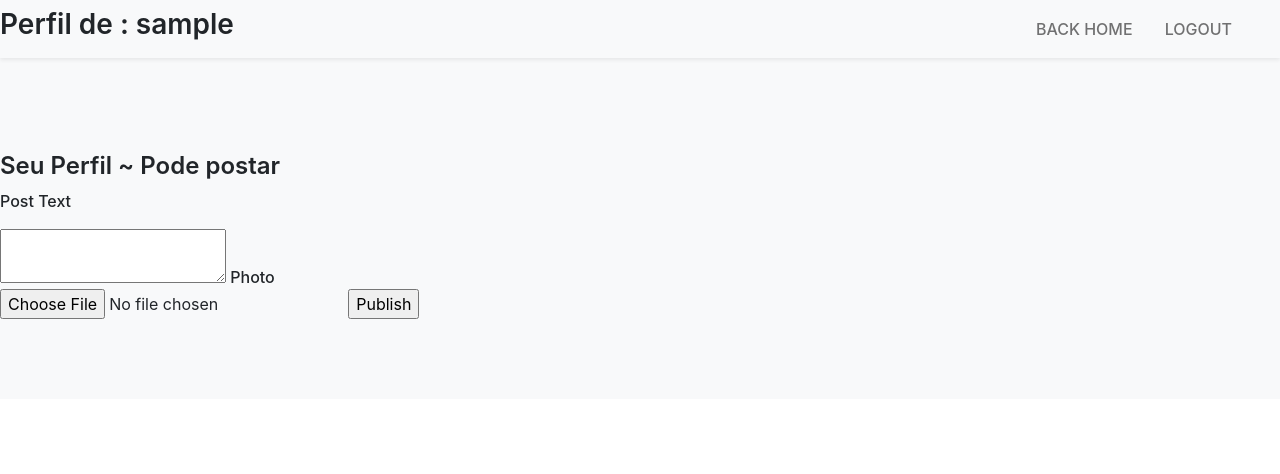
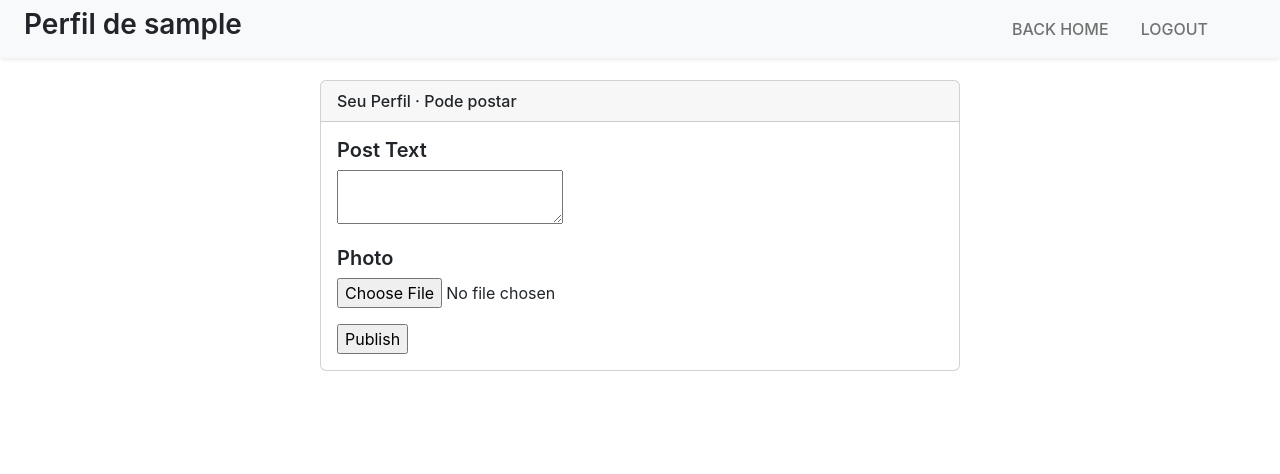
Before and after one commit to mermadom/projeto-instagram-python, a Flask app: page /profile/1 in a window 1280 px wide. Shown: the top 474 px of the page. Run offline with Flask 3, Linux system fonts and the light colour scheme; the visitor is signed in with stand-in values (Sample User, id 1); data comes from the database, SQL or seed files in the repository; data that the repository does not hold is empty; some libraries are stand-ins or nearby versions.

Commit message:
improve layout

```diff
--- a/instagram/templates/profile.html
+++ b/instagram/templates/profile.html
@@ -4,10 +4,9 @@
     Profile of {{ user.username }}
 {% endblock %}
 
-
 {% block body %}
-    <nav class="navbar navbar-expand-lg navbar-light fixed-top shadow-sm">
-        <h3 class="me-lg-3"> Perfil de : {{ user.username }} </h3>
+    <nav class="navbar navbar-expand-lg bg-light fixed-top shadow-sm px-4 py-2">
+        <h3 class="me-4"> Perfil de {{ user.username }} </h3>
         {% if not form %}
             {% if not blocked %}
                 <form method="post" action="{{ url_for('block', friend_id=user.id) }}">
@@ -34,48 +33,39 @@
 
     </nav>
 
-    <header class="masthead">
-        <div>
-            <div class="row gx-5 align-items-center">
-                <div class="col-lg-6">
-                    <!-- Mashead text and app badges-->
-
+    <section class="d-flex flex-column align-items-center">
         {% if form %}
-                        <h4>Seu Perfil ~ Pode postar</h4>
-
-                        <form method="post" enctype="multipart/form-data">
+            <div class="card mb-4" style="width: 40rem;">
+                <div class="card-header">
+                    Seu Perfil · Pode postar
+                  </div>
+                  <form class="card-body" method="post" enctype="multipart/form-data">
                     {{ form.csrf_token }}
-
-                            {{ form.text.label() }}
-                            <p></p>
-                            {{ form.text }}
-
-                            {{ form.photo.label() }}
-                            {{ form.photo }}
-
+                    <h5 class="card-title">{{ form.text.label() }}</h5>
+                    <p class="card-text">{{ form.text }}</p>
+                    <h5 class="card-title">{{ form.photo.label() }}</h5>
+                    <p class="card-text">{{ form.photo }}</p>
                     {{ form.btn() }}
                 </form>
-
+            </div>
         {% endif %}
 
+        {% if not blocked %}
             {% for post in user.posts %}
-                        {% if not blocked %}
-                            <p>Post Text : {{ post.post_text }}</p>
-                            <img src="{{ url_for('static', filename='fotos_dos_posts/{}'.format(post.post_img) ) }}">
+                <div class="card mb-4" style="width: 40rem;">
+                    <img class="card-img-top" src="{{ url_for('static', filename='fotos_dos_posts/{}'.format(post.post_img) ) }}">
+                    <div class="card-body">
+                        <h5 class="card-title">{{ post.post_text }}</h5>
+                        <p class="card-text">{{ post.likes }} curtida(s)</p>
                         <form method="post" action="{{ url_for('like', post_id=post.id, user_id=user.id) }}">
                         {{ form.csrf_token }}
-                                <button type="submit" class="btn btn-success">Curtir</button> Curtidas - {{ post.likes }}
+                            <button type="submit" class="btn btn-success">Curtir</button>
                         </form>
+                    </div>
+                </div>
+            {% endfor %}
         {% else %}
             <p>Você bloqueou este perfil.</p>
         {% endif %}
-                    {% endfor %}
-
-                </div>
-            </div>
-        </div>
-    </header>
-
-
-
+    </section>
 {% endblock %}
```
Also changed, not shown: instagram/templates/home.html (+14 -34 lines), instagram/templates/new.html (+19 -12 lines), instagram/static/fotos_dos_posts/simpon.png (added), instagram/static/fotos_dos_posts/wp2677079.png (added). Lines whose indentation alone changed are shown as unchanged.
